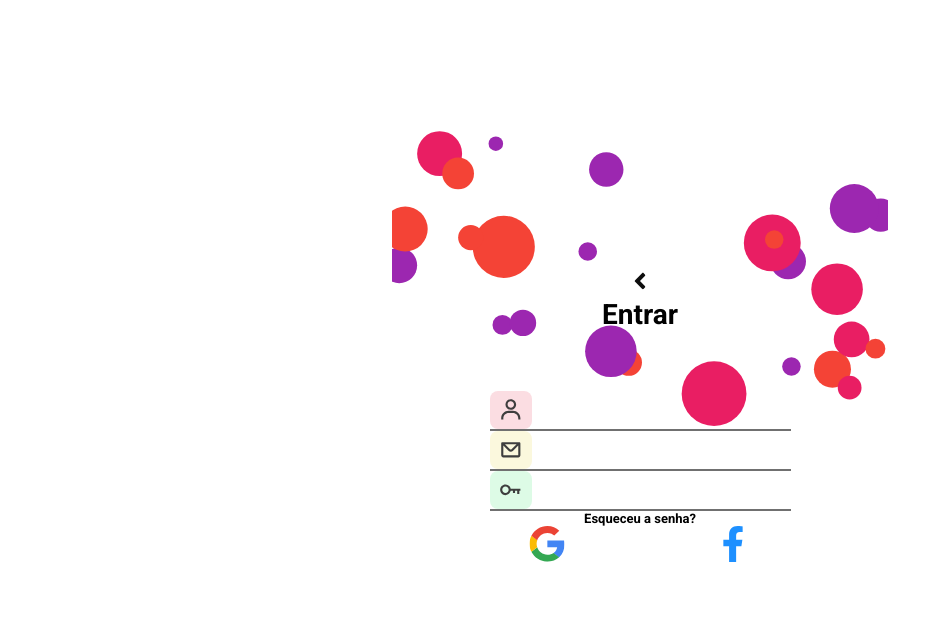
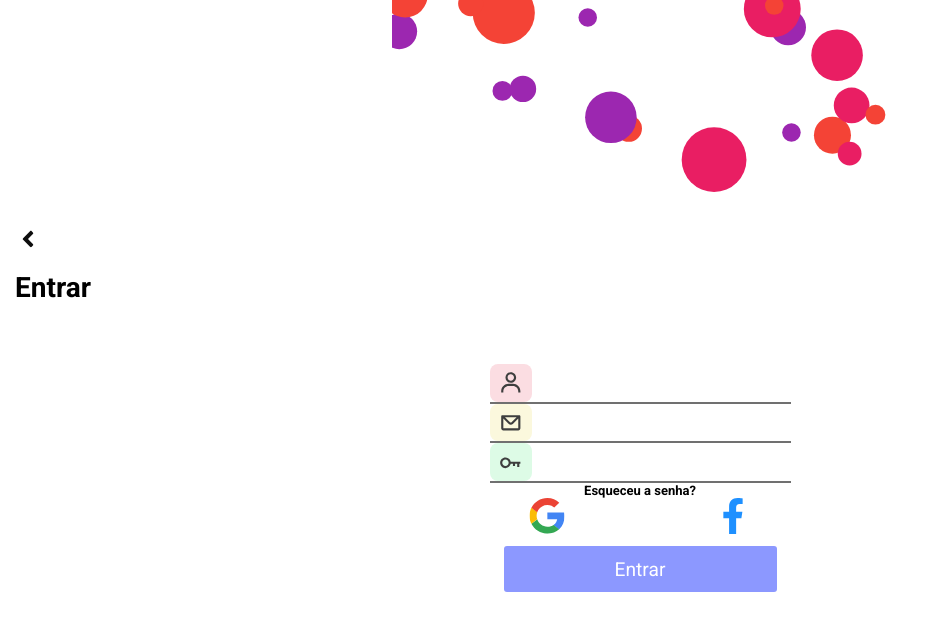
Before and after one commit to igoormatias/soapp-web, a React (Create React App) app: page /login in a window 1280 px wide. Shown: the top 630 px of the page, without its empty margins (0-935 px from the left). Built offline with nearby package versions, Linux system fonts and the light colour scheme.

Commit message:
ajustar tela de login

```diff
--- a/src/pages/Login/index.tsx
+++ b/src/pages/Login/index.tsx
@@ -5,6 +5,7 @@ import UserContainer from '../../components/Input/User'
 import MailContainer from '../../components/Input/Mail'
 import google from '../../assets/images/google.svg'
 import KeyContainer from '../../components/Input/Key'
+import ButtonLogin from '../../components/ButtonLogin'
 import {
     Container,
     TitleContainer,
@@ -45,6 +46,12 @@ function Login () {
                 <Gmail src={ google }/>
                 <Facebook />
             </IconsContainer>
+            <ButtonLogin
+                title="Entrar"
+                bg="#8C98FF"
+                id="login"
+                to="/login"
+            />
         </Container>
     )
 };
--- a/src/pages/Login/style.ts
+++ b/src/pages/Login/style.ts
@@ -19,12 +19,16 @@ height: 30px;`
 
 export const Eclipse = styled.img`
     position: relative;
-    top: -128px;
+    top: -40vh;
     height: 40vh;
 `
 
 export const ButtonContainer = styled.div `
     display: flex;
+    align-self: flex-start;
+    margin-left: 15px;
+    margin-bottom: 15px;
+
 
 `
 
@@ -32,10 +36,13 @@ export const ButtonBack = styled(FaAngleLeft)`
     width: 26px;
     height:26px;
     color: #0e0e0e;
-    align-items:flex-start;
+
 `
 
 export const TitleContainer = styled.div`
+    display: flex;
+    align-self: flex-start;
+    margin-left: 15px;
    margin-bottom: 60px;
 
 `
```
